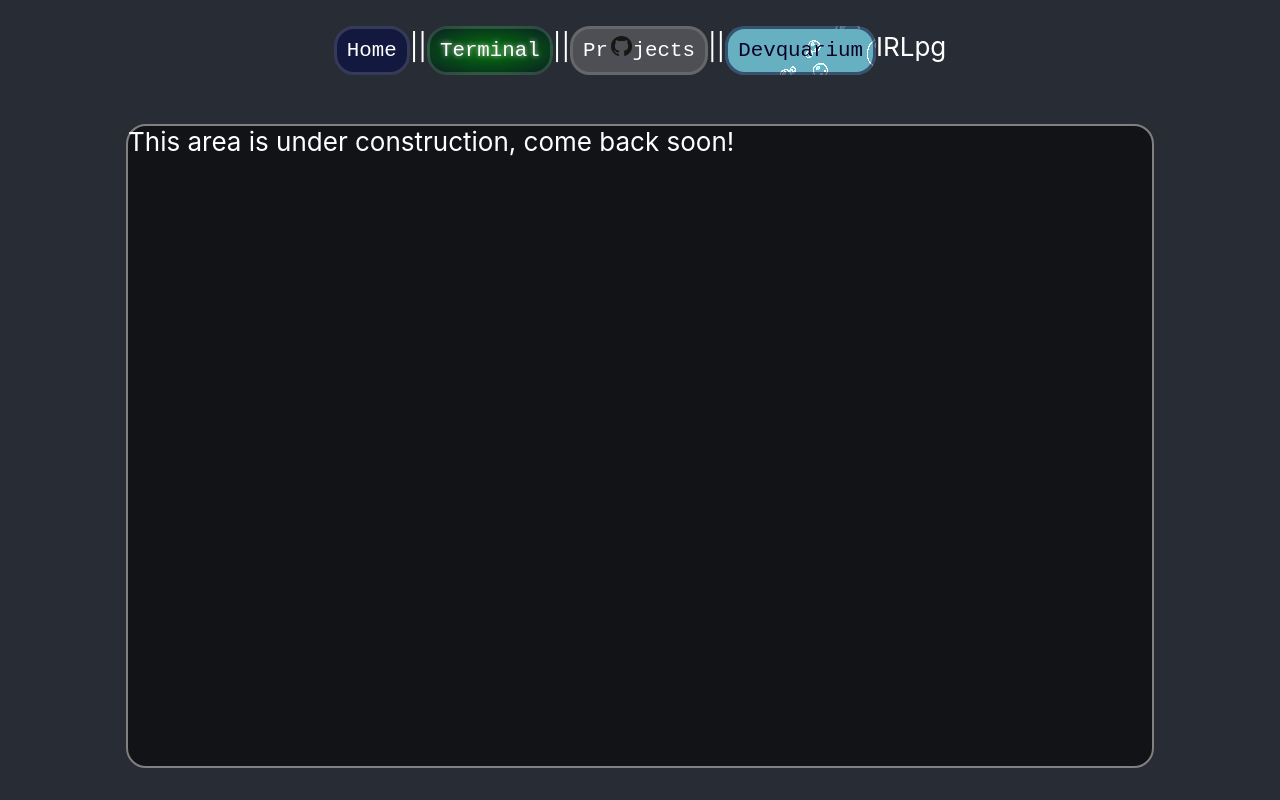
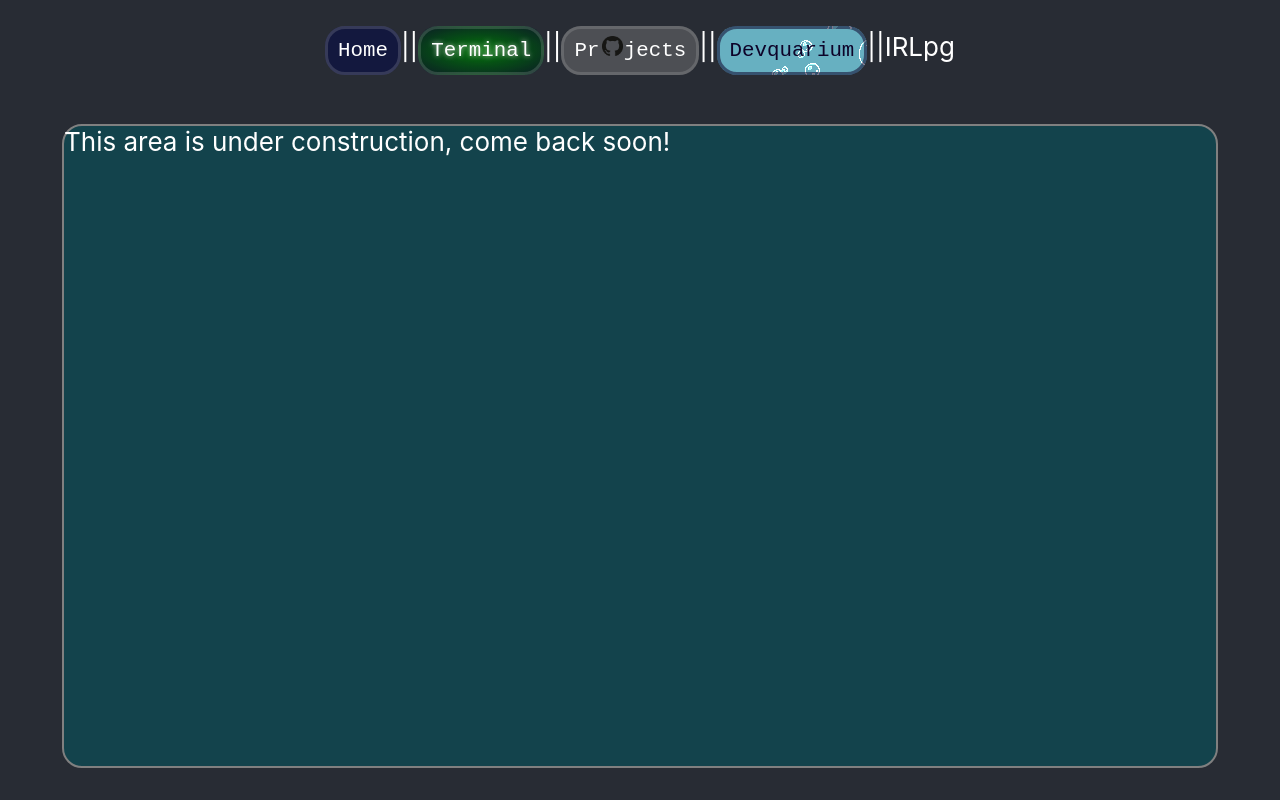
Before and after one commit to Dane-Dawson/dane-dawson.github.io, a React (Create React App) app: page /IRLpg in a window 1280 px wide. Built offline with nearby package versions, Linux system fonts and the light colour scheme; a web font is replaced by a local one.

Commit message:
setup style sheet

```diff
--- a/src/App.js
+++ b/src/App.js
@@ -18,7 +18,7 @@ function App() {
       <br />
       <Router>
         <div>
-          {IRLpgView ? <button onClick={()=>toggleIRLpgView(false)}>Come back home</button> : <nav>
+          {IRLpgView ? <Link className="home-link link" to="/" onClick={()=>toggleIRLpgView(false)}>Home</Link> : <nav>
             <Link className="home-link link" to="/">Home</Link>||
             <Link className="show-terminal link" to="/terminal">
               Terminal
@@ -31,6 +31,7 @@ function App() {
             <Link className="devquarium-link link" to="/devquarium">
               Devquarium
             </Link>
+            ||
             <Link className="IRLpg-link link" to="/IRLpg" onClick={()=>toggleIRLpgView(true)}>
               IRLpg
             </Link>
--- /dev/null
+++ b/src/components/IRLpg/IRLpg.css
@@ -0,0 +1,11 @@
+.IRLpg-main-div {
+    position: relative;
+    display: flex;
+    /* overflow: scroll; */
+    flex-direction: row;
+    background-color: rgba(3, 87, 95, 0.557);
+    border: 2px solid gray;
+    border-radius: 20px;
+    width: 90vw;
+    height: 80vh;
+}
--- a/src/components/IRLpg/IRLpg.js
+++ b/src/components/IRLpg/IRLpg.js
@@ -1,10 +1,11 @@
 import React, { useState } from "react";
+import "./IRLpg.css"
 
 
 export default function IRLpg() {
 
   return (
-    <div className="projects-main-div">
+    <div className="IRLpg-main-div">
     This area is under construction, come back soon!
     </div>
   );
```
